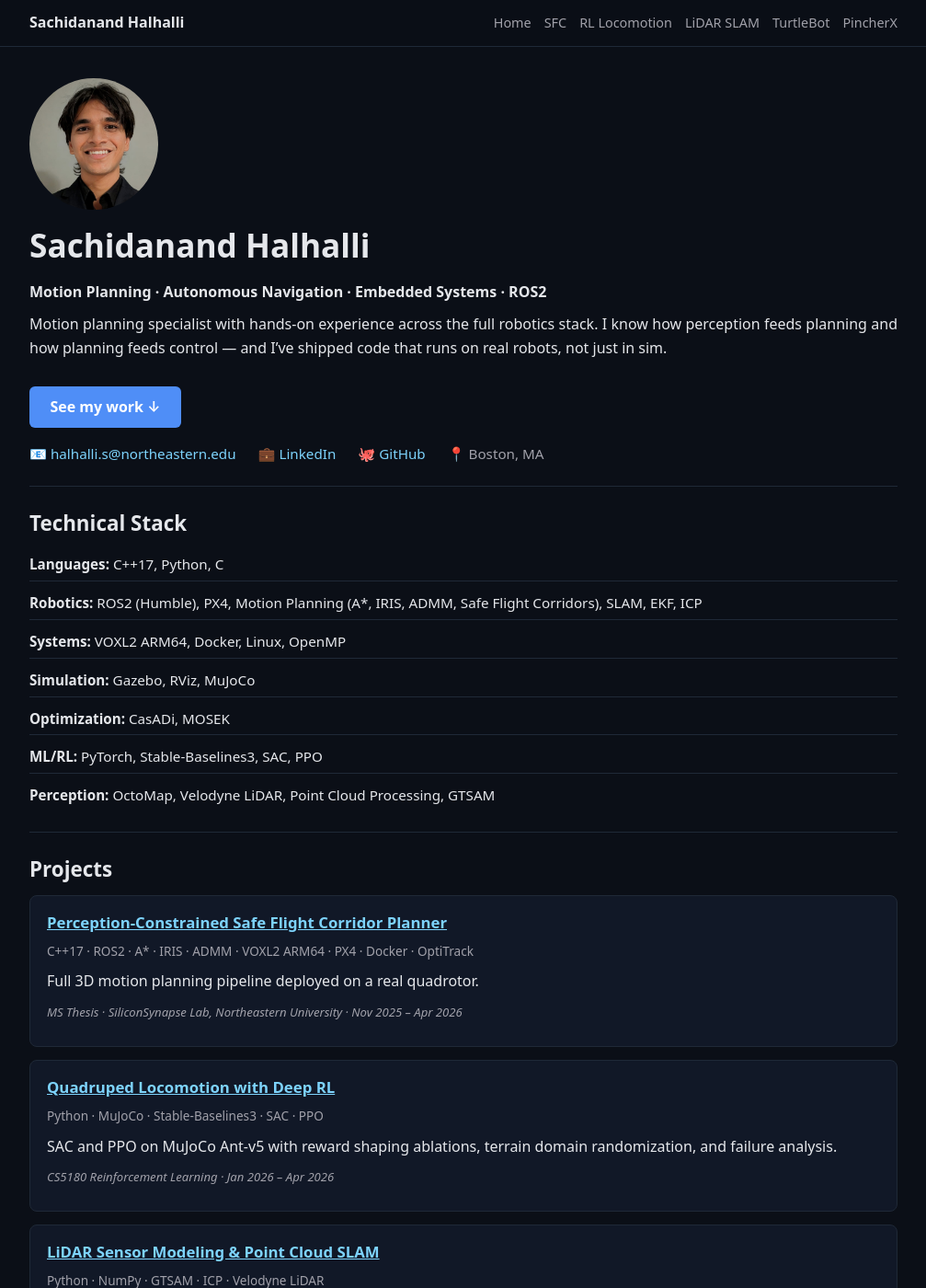
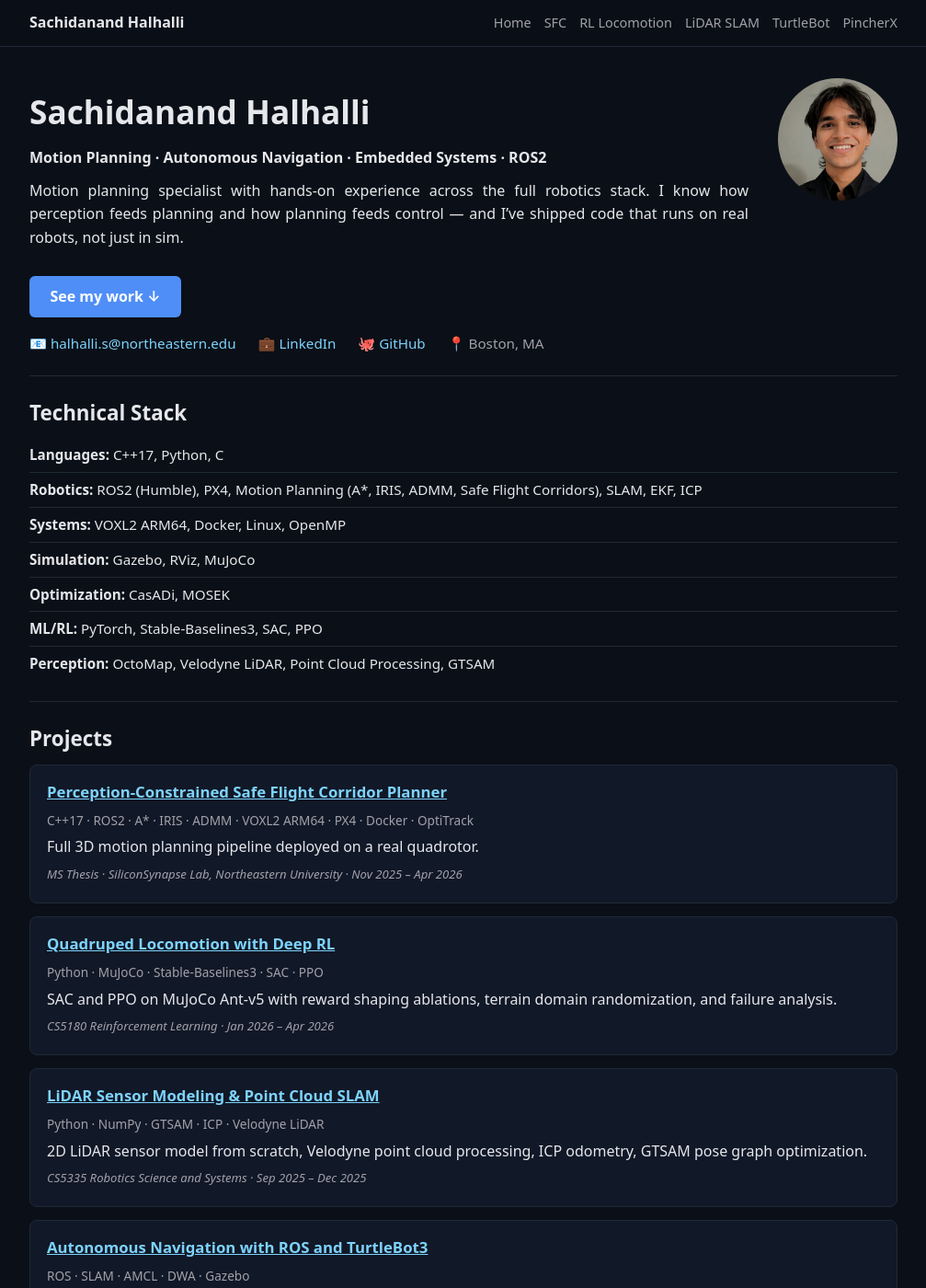
Before and after one commit to halhalli-s/halhalli-s.github.io, a Jekyll site: the page built from index.md, in a window 1280 px wide and 1400 px high. Shown: the whole window at 92% size, without its empty margins (136-1143 px from the left). Built offline with Jekyll 4.4.1, drawn with Linux system fonts in a browser that asks for light colours.

Commit message:
Add files via upload

```diff
--- a/Assets/style.css
+++ b/Assets/style.css
@@ -87,7 +87,7 @@ body {
 .nav-toggle.open span:nth-child(3) { transform: translateY(-7px) rotate(-45deg); }
 
 /* ── Typography ── */
-h1 { font-size: 2.2rem; margin: 0 0 8px; }
+h1 { font-size: 2.2rem; margin: 18px 0 8px; }
 h2 { font-size: 1.4rem; margin: 22px 0 10px; }
 h3 { font-size: 1.15rem; margin: 18px 0 8px; }
 p { margin: 10px 0; }
@@ -118,26 +118,21 @@ blockquote {
   background: rgba(255,255,255,0.04);
 }
 
-/* ── Hero layout ── */
-.hero {
-  display: flex;
-  align-items: flex-start;
-  gap: 2rem;
-  margin-bottom: 1rem;
-  margin-top: 8px;
+/* ── Profile pic (float right on desktop) ── */
+.profile-pic {
+  width: 130px;
+  height: 130px;
+  border-radius: 50%;
+  object-fit: cover;
+  object-position: center 8%;
+  float: right;
+  margin: 0 0 1.5rem 2rem;
+  flex-shrink: 0;
+  display: block;
+  max-width: unset !important;
 }
-.hero-text { flex: 1; }
-.subtitle {
-  font-weight: 700;
-  color: var(--text);
-  font-size: 1rem;
-  margin: 4px 0 12px;
-}
-.bio {
-  color: var(--text);
-  font-size: 0.97rem;
-  margin: 0 0 4px;
-}
+
+/* ── CTA button ── */
 .cta-btn {
   display: inline-block;
   margin-top: 1.2rem;
@@ -151,20 +146,6 @@ blockquote {
 .cta-btn:hover {
   background: #3b7de8;
   text-decoration: none !important;
-}
-
-/* ── Profile pic ── */
-.profile-pic {
-  width: 140px;
-  height: 140px;
-  border-radius: 50%;
-  object-fit: cover;
-  object-position: center 8%;
-  flex-shrink: 0;
-  float: none;
-  margin: 0;
-  display: block;
-  max-width: unset !important;
 }
 
 /* ── Contact links ── */
@@ -194,22 +175,16 @@ blockquote {
 }
 
 /* ── Technical Stack ── */
-.tech-stack {
-  display: grid;
-  grid-template-columns: 1fr;
-  gap: 6px 0;
-  margin: 0;
-}
 .tech-stack p {
   margin: 0;
-  padding: 6px 0;
+  padding: 7px 0;
   border-bottom: 1px solid var(--border);
   font-size: 0.95rem;
   line-height: 1.5;
 }
 .tech-stack p:last-child { border-bottom: none; }
 
-/* ── Project cards on homepage ── */
+/* ── Project cards ── */
 .project-card {
   background: var(--card);
   border: 1px solid var(--border);
@@ -217,21 +192,21 @@ blockquote {
   padding: 16px 18px;
   margin-bottom: 14px;
 }
-.project-card h3 {
-  margin: 0 0 6px;
-  font-size: 1.05rem;
-}
+.project-card h3 { margin: 0 0 6px; font-size: 1.05rem; }
 .project-card .tags {
   font-size: 0.85rem;
   color: var(--muted);
   margin: 4px 0 6px;
   line-height: 1.6;
+  text-align: left !important;
 }
+.project-card p { margin: 4px 0; }
 .project-card .meta {
   font-size: 0.82rem;
   color: var(--muted);
   font-style: italic;
-  margin-top: 4px;
+  margin-top: 6px;
+  text-align: left !important;
 }
 
 /* ── All images ── */
@@ -258,13 +233,11 @@ tr:last-child td { border-bottom: none; }
 .gait-grid div p { text-align: center; font-weight: bold; margin-bottom: 0.3rem; color: var(--muted); }
 .gait-grid img { width: 100% !important; max-width: 100% !important; margin: 0; border-radius: 4px; }
 
-/* ── Justified text on desktop ── */
-@media (min-width: 600px) {
-  .container p { text-align: justify; }
-  .subtitle { text-align: left; }
-  .tech-stack p { text-align: left; }
-  .project-card .tags { text-align: left; }
-  .project-card .meta { text-align: left; }
+/* ── Justified text everywhere ── */
+.container p { text-align: justify; }
+/* But NOT these elements */
+.tags, .meta, .tech-stack p, .contact-links, h1, h2, h3 {
+  text-align: left !important;
 }
 
 /* ════════════════════════════════
@@ -302,7 +275,7 @@ tr:last-child td { border-bottom: none; }
   }
   .nav a:last-child { border-bottom: none; }
 
-  .profile-pic { width: 110px; height: 110px; }
+  .profile-pic { width: 110px; height: 110px; margin: 0 0 1rem 1.2rem; }
   .contact-links { gap: 10px 16px; font-size: 0.9rem; }
   .container img { max-width: 90% !important; }
 }
@@ -313,24 +286,17 @@ tr:last-child td { border-bottom: none; }
   h2 { font-size: 1.15rem; }
   .container { padding: 16px 14px; }
 
-  .hero {
-    flex-direction: column;
-    align-items: center;
-    gap: 1.2rem;
-  }
-  .hero-text {
-    order: 2;
-    width: 100%;
-    text-align: left;
-  }
+  /* Pic stacks on top, centered */
   .profile-pic {
-    order: 1;
-    width: 120px;
-    height: 120px;
-    margin: 0 auto;
+    float: none;
+    display: block;
+    margin: 0 auto 1.2rem auto;
+    width: 110px;
+    height: 110px;
   }
 
-  .subtitle { font-size: 0.92rem; }
+  /* Left-align body text on mobile — no justify on narrow screens */
+  .container p { text-align: left; }
 
   .contact-links {
     flex-direction: column;
@@ -338,14 +304,8 @@ tr:last-child td { border-bottom: none; }
     gap: 8px;
   }
 
-  .tech-stack p {
-    font-size: 0.88rem;
-    padding: 8px 0;
-  }
-
-  .project-card {
-    padding: 14px;
-  }
+  .tech-stack p { font-size: 0.88rem; padding: 8px 0; }
+  .project-card { padding: 14px; }
   .project-card h3 { font-size: 0.98rem; }
   .project-card .tags { font-size: 0.82rem; }
   .project-card .meta { font-size: 0.8rem; }
```
